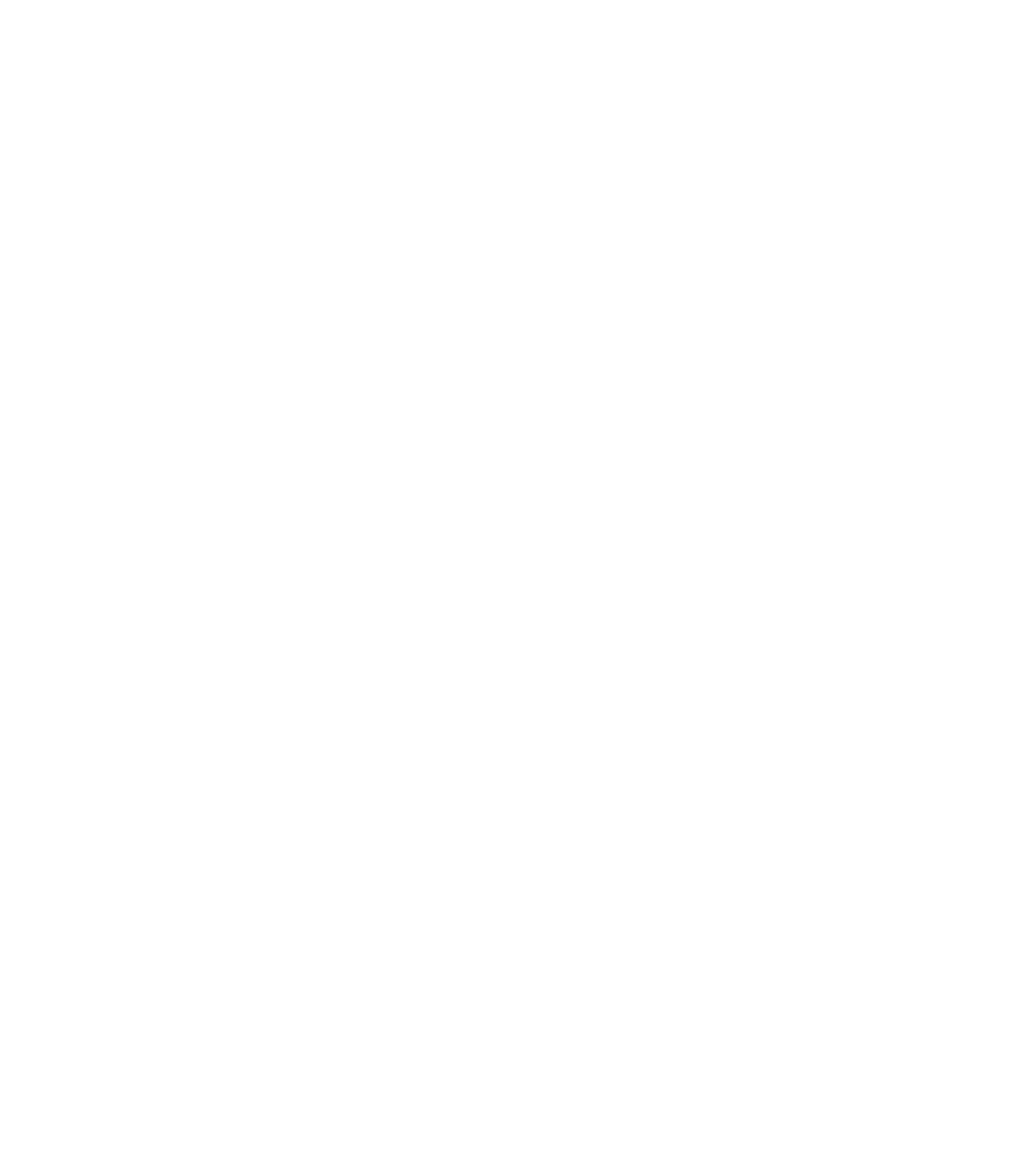
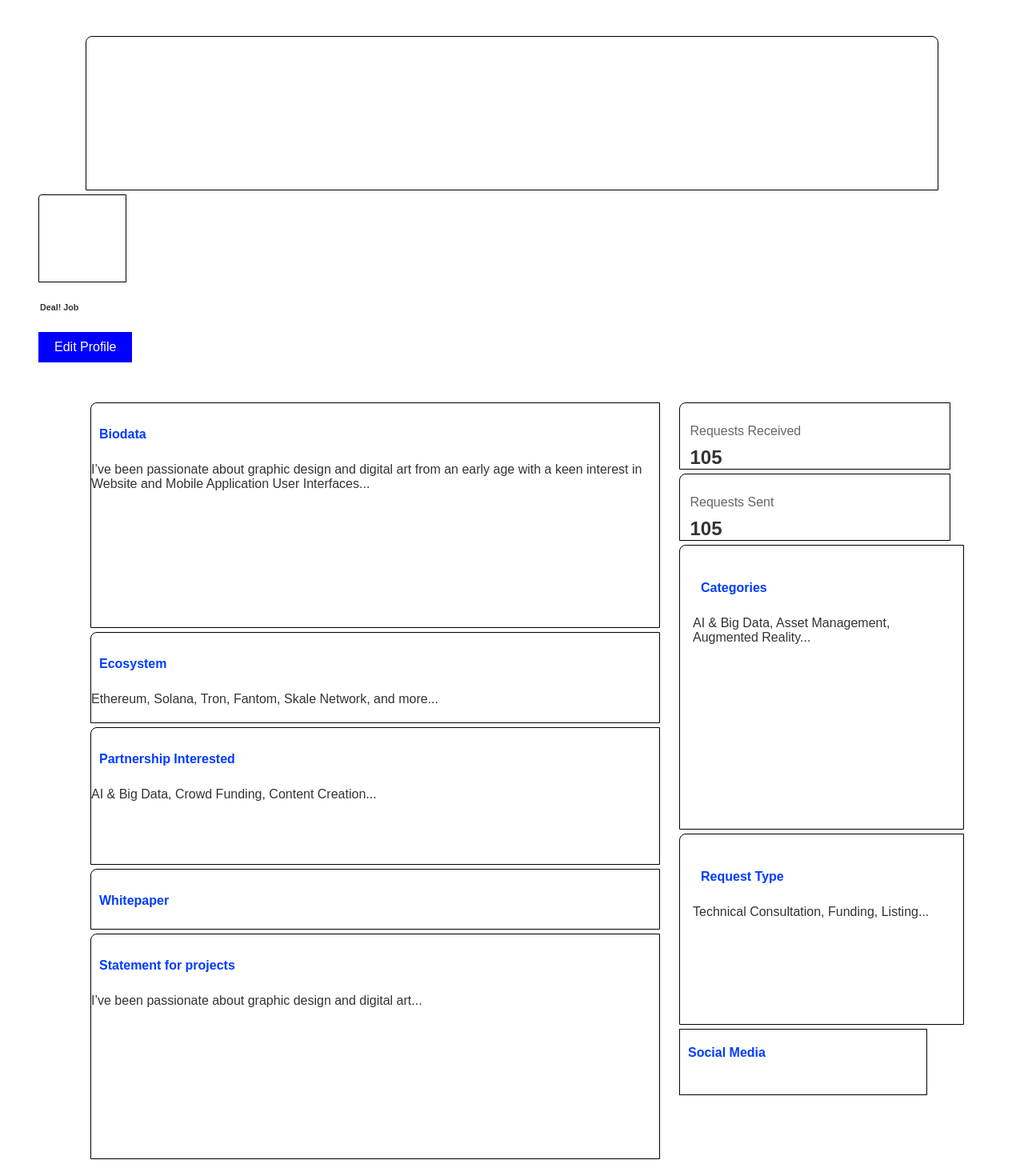
Before and after one commit to ST017/Aquire-labs, a React (Create React App) app: page /companydetails in a window 1280 px wide. Before the commit this address had no page. Shown: the top 1470 px of the page at 80% size. Before the commit the page ends 800 px from the top, so only its background shows below. Built offline with nearby package versions, Linux system fonts and the light colour scheme.

Commit message:
companydetails added

```diff
--- a/src/App.js
+++ b/src/App.js
@@ -7,6 +7,7 @@ import Home from "./Components/Home";
 import ResetPassword from "./Components/ResetPassword";
 import Dashboard from "./Components/Dashboard/Dashboard";
 import EditProfile from "./Components/Dashboard/EditProfile";
+import CompanyDetails from "./Components/ComapanyDetails";
 
 
 
@@ -21,6 +22,7 @@ function App() {
           <Route path="/dashboard" element={<Dashboard/>}/>
           <Route path="/resetpassword" element={<ResetPassword/>}/>
           <Route path="/editprofile" element={<EditProfile/>}/>
+          <Route path="/companydetails" element={<CompanyDetails/>}/>
         </Routes>
       </Router>
     </div>
--- /dev/null
+++ b/src/Components/ComapanyDetails.js
@@ -0,0 +1,103 @@
+import React from 'react';
+import './CompanyDetails.css';
+
+const CompanyDetails = () => {
+    return (
+        <div className="company-details">
+            {/* Header */}
+            <div className="header-section">
+
+
+            </div>
+            <div className="profile-logo">
+
+            </div>
+            <div className='inner'>
+                        <div className="profile-text">
+                            <h6>Deal! Job</h6>
+
+                        </div>
+            <button className="send-request-btn">Edit Profile</button>
+            </div>
+
+
+            {/* Main Body */}
+            <div className="main-content">
+                {/* Left Section */}
+                <div className="left-section">
+                    {/* Biodata */}
+                    <div className="biodata-card">
+                        <h3>Biodata</h3>
+                        <p>
+                            I’ve been passionate about graphic design and digital art from an early age with a keen interest in Website and Mobile Application User Interfaces...
+                            {/* Add the rest of the content here */}
+                        </p>
+                    </div>
+
+                    {/* Ecosystem */}
+                    <div className="ecosystem-card">
+                        <h3>Ecosystem</h3>
+                        <p>
+                            Ethereum, Solana, Tron, Fantom, Skale Network, and more...
+                        </p>
+                    </div>
+
+                    {/* Partnership Interest */}
+                    <div className="partnership-card">
+                        <h3>Partnership Interested</h3>
+                        <p>AI & Big Data, Crowd Funding, Content Creation...</p>
+                    </div>
+
+                    {/* Whitepaper */}
+                    <div className="whitepaper-card">
+                        <h3>Whitepaper</h3>
+
+                    </div>
+
+                    {/* Statement for Projects */}
+                    <div className="statement-card">
+                        <h3>Statement for projects</h3>
+                        <p>
+                            I’ve been passionate about graphic design and digital art...
+                        </p>
+                    </div>
+                </div>
+                {/*right Section */}
+                <div className='right-section'>
+
+
+                        <div className="stat-item">
+                            <p>Requests Received</p>
+                            <span>105</span>
+                        </div>
+                        <div className="stat-item">
+                            <p>Requests Sent</p>
+                            <span>105</span>
+                        </div>
+
+
+
+                    <div className="categories-card">
+                        <h3>Categories</h3>
+                        <p>AI & Big Data, Asset Management, Augmented Reality...</p>
+                    </div>
+
+                    {/* Request Type */}
+                    <div className="request-type-card">
+                        <h3>Request Type</h3>
+                        <p>Technical Consultation, Funding, Listing...</p>
+                    </div>
+
+                    {/* Social Media */}
+                    <div className="social-media-card">
+                        <h3>Social Media</h3>
+                        {/* Add icons or links to social media here */}
+                    </div>
+                    </div>
+                </div>
+            </div>
+
+    );
+};
+
+export default CompanyDetails;
--- /dev/null
+++ b/src/Components/CompanyDetails.css
@@ -0,0 +1,216 @@
+
+body {
+    margin: 0;
+    padding: 40px 40px 40px 40px;
+    box-sizing: border-box;
+}
+
+.company-details {
+    font-family: Arial, sans-serif;
+    color: #333;
+}
+
+/* Header Section */
+.header-section {
+width: 1064px;
+height: 191px;
+top: 142px;
+left: 157px;
+border:1px solid black;
+border-radius: 8px 8px 0px 0px;
+margin:auto;
+
+
+}
+
+
+
+.header-section strong {
+    font-weight: bold;
+}
+
+/* .profile-section {
+    display: flex;
+    justify-content: space-between;
+    align-items: center;
+    /* margin-top: 20px;
+    max-width: 1200px;
+    margin: 20px auto; */
+
+
+/* .profile-info {
+    display: flex;
+    align-items: center;
+}  */
+
+.profile-logo {
+    border:1px solid black;
+    width: 108px;
+    height: 108px;
+    top: 301px;
+    left: 167px;
+
+    border-radius: 4px 0px 0px 0px;
+    border: 2px 0px 0px 0px;
+    opacity: 0px;
+
+
+
+}
+
+.profile-text {
+    width: 249pxpx;
+height: 68pxpx;
+top: 341px;
+left: 287px;
+gap: 8px;
+
+
+}
+
+
+.send-request-btn {
+    background-color:blue;
+    color: white;
+    border: none;
+    padding: 10px 20px;
+    font-size: 16px;
+    cursor: pointer;
+}
+
+/* Main Content */
+.main-content {
+    display: flex;
+
+    max-width: 1062px;
+    margin: 40px auto;
+}
+
+.left-section {
+width: 710px;
+height: 930px;
+gap: 16px;
+opacity: 0px;
+
+}
+
+.right-section {
+width: 322px;
+height: 755px;
+gap: 16px;
+opacity: 0px;
+
+}
+
+/* Cards */
+.biodata-card{
+width: 710px;
+height: 270px;
+padding: 10px 0px 0px 0px;
+gap: 24px;
+border-radius: 8px 0px 0px 0px;
+border:1px solid black;
+
+}
+
+.ecosystem-card{
+    width: 710px;
+    height: 102px;
+    padding: 10px 0px 0px 0px;
+    gap: 12px;
+    border-radius: 8px 0px 0px 0px;
+    border:1px solid black;
+
+
+}
+.partnership-card{
+width: 710px;
+height: 160px;
+padding: 10px 0px 0px 0px;
+gap: 12px;
+border-radius: 8px 0px 0px 0px;
+border:1px solid black;
+
+
+}
+
+
+
+.whitepaper-card{
+ width: 710px;
+height: 64px;
+padding: 10px 0px 0px 0px;
+gap: 3px;
+border-radius: 8px 0px 0px 0px;
+border:1px solid black;
+
+
+}
+
+.statement-card{
+    width: 710px;
+height: 270px;
+padding: 10px 0px 0px 0px;
+gap: 24px;
+border-radius: 8px 0px 0px 0px;
+border:1px solid black;
+
+
+}
+
+
+
+
+.categories-card{
+width:322px;
+height: 306px;
+padding: 24px 16px 24px 16px;
+gap: 9px;
+border-radius: 8px 0px 0px 0px;
+border: 1.5px 0px 0px 0px ;
+border:1.5px solid black;
+
+}
+.request-type-card{
+ width: 322px;
+height: 189px;
+padding: 24px 16px 24px 16px;
+gap: 9px;
+border-radius: 8px 0px 0px 0px;
+border: 1.5px 0px 0px 0px;
+border:1.5px solid black;
+
+
+}
+.social-media-card {
+    width: 308px;
+    height: 81px;
+    gap: 9px;
+    border:1px solid black;
+
+}
+
+
+
+
+.stat-item {
+width: 312px;
+height: 62px;
+padding: 10px 16px 10px 16px;
+gap: 9px;
+border-radius: 8px 0px 0px 0px;
+border:1px solid black;
+padding :10px 12.5px 10px 12.5px;
+
+}
+
+.stat-item p {
+    margin-bottom: 10px;
+    color: #666;
+}
+
+.stat-item span {
+    font-size: 24px;
+    font-weight: bold;
+    color: #333;
+}
--- a/src/Components/Dashboard/ProjectsSection.css
+++ b/src/Components/Dashboard/ProjectsSection.css
@@ -206,13 +206,5 @@ white-space: nowrap;
   }
 
   .edit-profile1 {
-    width: 548px; /* Adjusted width to accommodate two columns */
-    max-height: 80vh; /* Limit the height to make sure it fits the viewport */
-    padding: 0px 10px 24px 10px;
-    background-color: #fff;
-    border-radius: 10px;
-    box-shadow: 0 2px 10px rgba(0, 0, 0, 0.1);
-    font-family: Arial, sans-serif;
-    overflow-y: auto; /* Enable vertical scrolling */
-    height: auto;
+
   }
```
